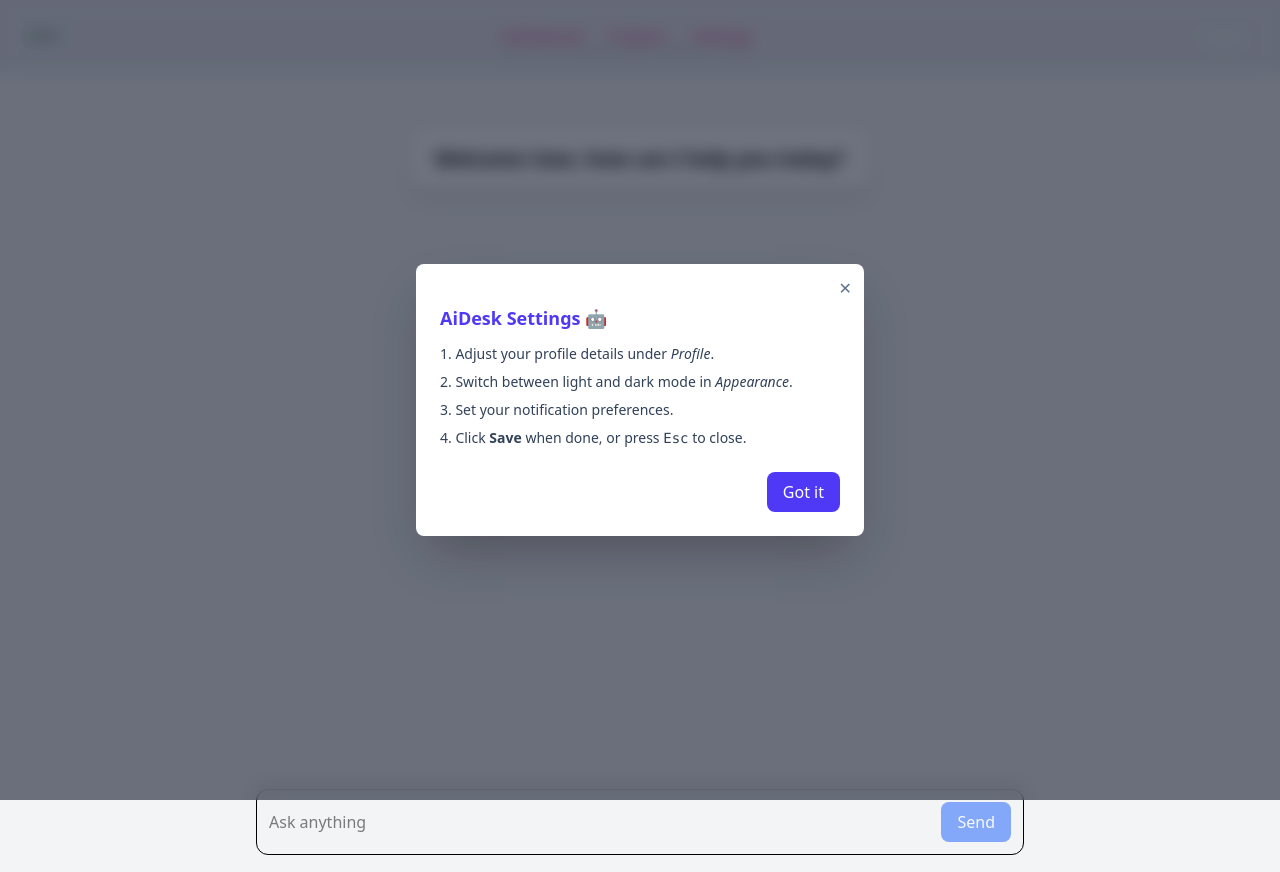
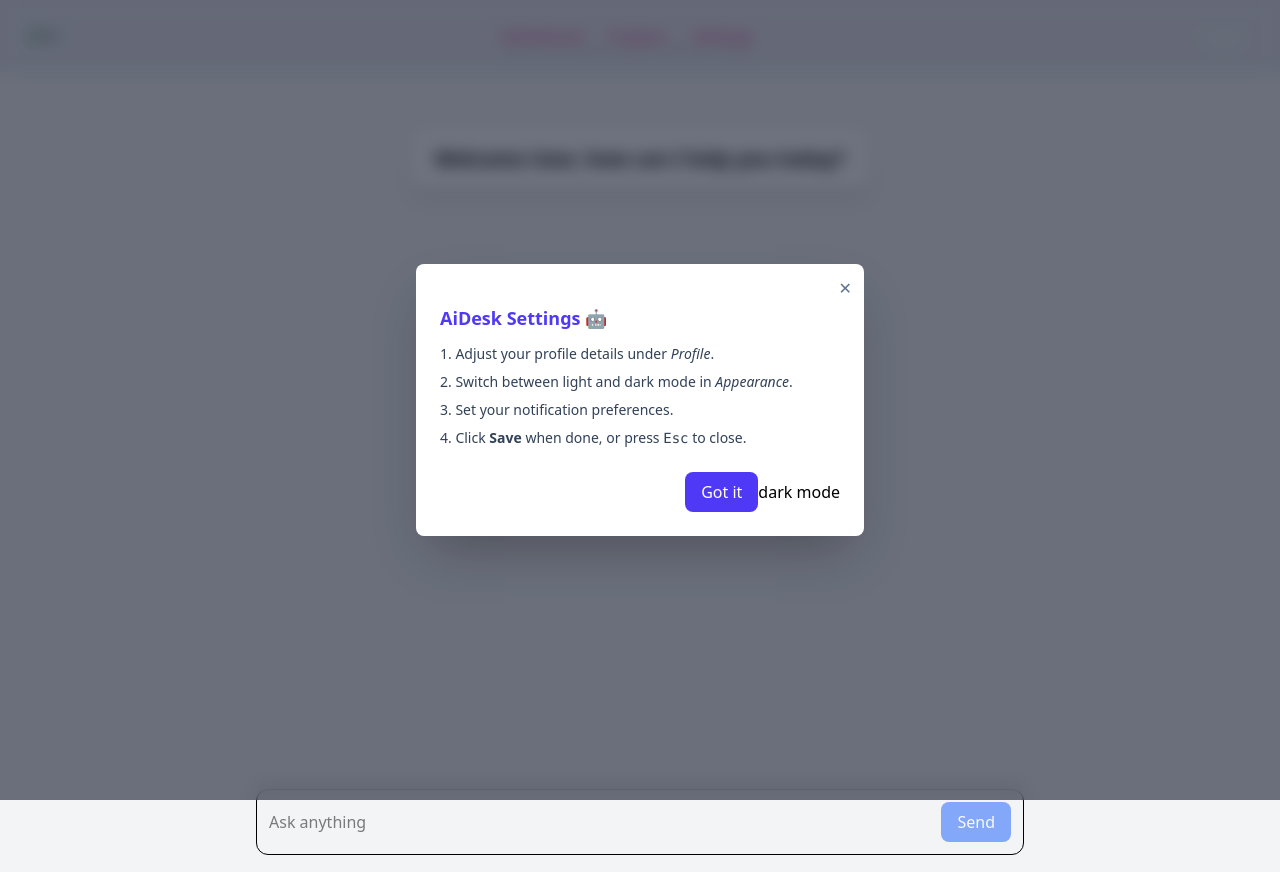
Before and after one commit to byunn90/aiDesk, a React (Vite) app in the folder client/: page / in a window 1280 px wide. Both pictures are taken after a click on the item "Settings". Built offline with nearby package versions, Linux system fonts and the light colour scheme.

Commit message:
dark mdoe

```diff
--- a/client/src/assets/Compontents/Chat.tsx
+++ b/client/src/assets/Compontents/Chat.tsx
@@ -1,4 +1,5 @@
 import React, { useRef, useState } from "react"
+// import { DarkMode } from "./DarkModeSwitch";  // Not in use right now still building
 
 export function Chat() {
   const [input, setInput] = useState("")
--- /dev/null
+++ b/client/src/assets/Compontents/DarkModeSwitch.tsx
@@ -0,0 +1,14 @@
+import React, { useState } from "react"
+// Dark Mode components
+export function DarkMode() {
+ const [dark, setDark] = useState(false)
+    function handleClick() {
+    setDark(prev => !prev);
+    console.log("dark mode is now:", !dark);
+    }
+    return(
+        <div>
+            <button onClick={handleClick}>dark mode</button>
+        </div>
+    )
+}
--- a/client/src/assets/Compontents/NavBar.tsx
+++ b/client/src/assets/Compontents/NavBar.tsx
@@ -1,5 +1,5 @@
 
-import { useState, useEffect, useRef } from "react";
+import { useState, useEffect } from "react";
 import logo from "../../images/AI-desk image.png"
 
 export function NavBar() {
@@ -15,9 +15,6 @@
 
   return () => window.removeEventListener("keydown", onKey)
 })
-
-
-
 
   function openModal() {
     setOpen(true)
@@ -100,6 +97,7 @@
         >
           Got it
         </button>
+        <button>dark mode</button>
       </div>
     </div>
   </div>
```
Also changed, not shown: client/src/assets/scripts/buttons.tsx (added, +10 -0 lines).
